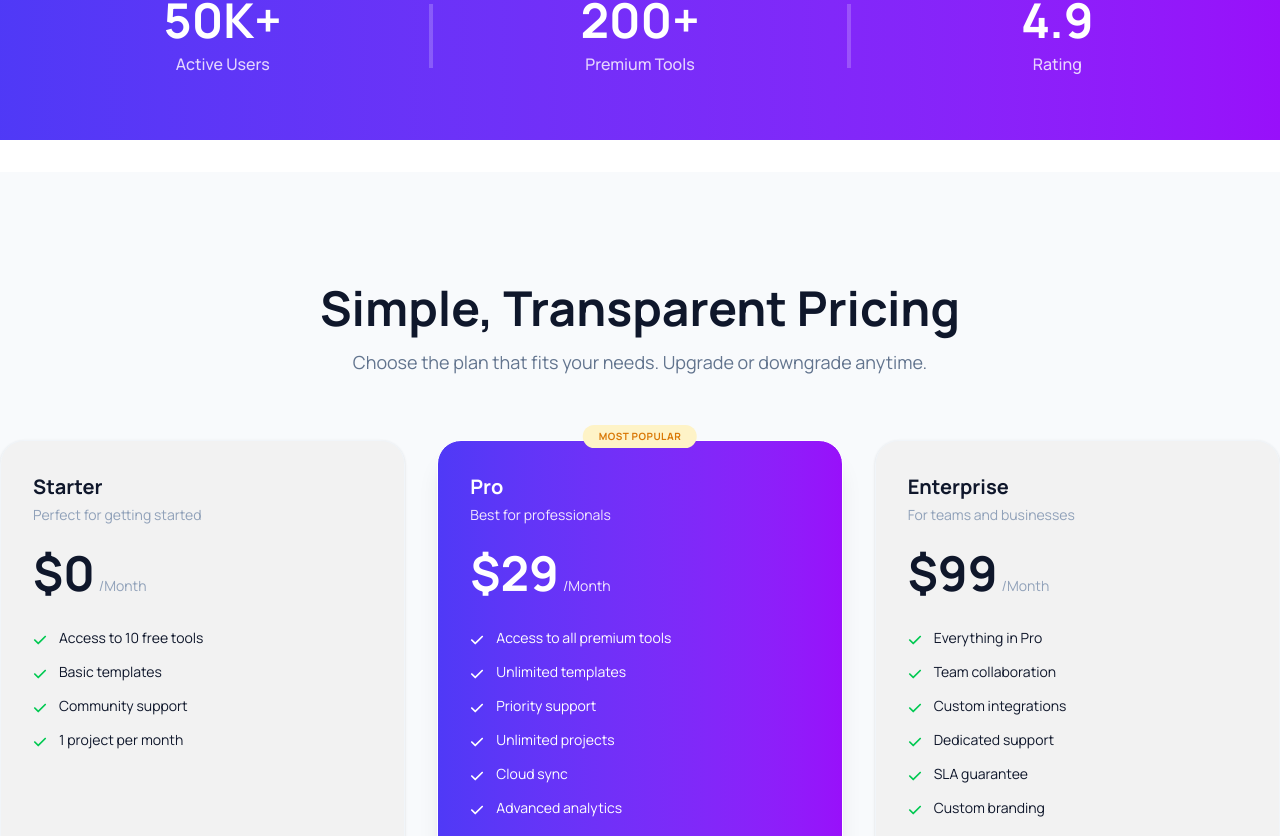
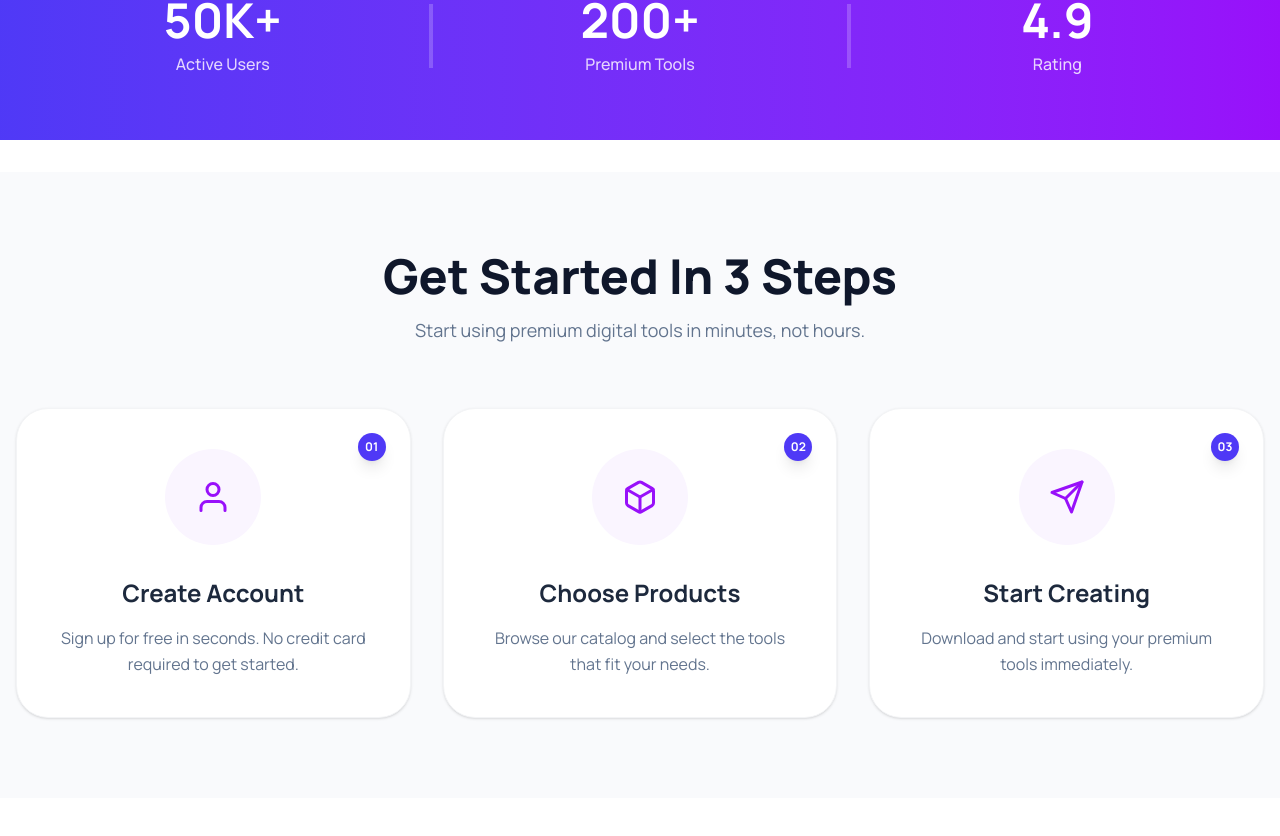
Before and after one commit to mosharof-dev/digitools-marketplace, a React (Vite) app: page / in a window 1280 px wide. Shown: the part 884-1720 px from the top of the page. Built offline with nearby package versions, Linux system fonts and the light colour scheme.

Commit message:
Step Card Section Complete

```diff
--- a/src/App.jsx
+++ b/src/App.jsx
@@ -7,6 +7,7 @@ import Stats from './Components/Banner/Stats'
 import Footer from './Components/Footer/Footer'
 import CTA from './Components/CTA/CTA'
 import Pricing from './Components/PricingCard/Pricing'
+import StepCard from './Components/StepsSection/StepCard '
 
 function App() {
 
@@ -19,6 +20,8 @@ function App() {
      {/* Banner Section */}
      <Banner></Banner>
      <Stats></Stats>
+
+  <StepCard></StepCard>
   {/* Pricing Card */}
   <Pricing></Pricing>
   {/* CTA Section  */}
--- a/src/Components/PricingCard/Pricing.jsx
+++ b/src/Components/PricingCard/Pricing.jsx
@@ -30,7 +30,7 @@ const Pricing = () => {
   ];
 
   return (
-    <section className="bg-[#F8FAFC] py-20 lg:py-28">
+    <section className="bg-[#FFFFFF] py-20 lg:py-28">
       <div className="container mx-auto px-6 lg:px-0">
 
         {/* Header Content */}
--- /dev/null
+++ b/src/Components/StepsSection/StepCard .jsx
@@ -0,0 +1,71 @@
+import React from 'react';
+import { FiUser, FiBox, FiSend } from "react-icons/fi"; // Lucide icons or similar
+
+const StepCard = () => {
+  const steps = [
+    {
+      id: "01",
+      title: "Create Account",
+      description: "Sign up for free in seconds. No credit card required to get started.",
+      icon: <FiUser className="text-4xl text-purple-600" />,
+    },
+    {
+      id: "02",
+      title: "Choose Products",
+      description: "Browse our catalog and select the tools that fit your needs.",
+      icon: <FiBox className="text-4xl text-purple-600" />,
+    },
+    {
+      id: "03",
+      title: "Start Creating",
+      description: "Download and start using your premium tools immediately.",
+      icon: <FiSend className="text-4xl text-purple-600" />,
+    },
+  ];
+
+  return (
+    <section className="bg-[#F9FAFC] py-20 px-4">
+      <div className="container mx-auto">
+        {/* --- Header --- */}
+        <div className="text-center mb-16 space-y-4">
+          <h2 className="text-3xl lg:text-5xl font-extrabold text-slate-900">
+            Get Started In 3 Steps
+          </h2>
+          <p className="text-slate-500 text-lg">
+            Start using premium digital tools in minutes, not hours.
+          </p>
+        </div>
+
+        {/* --- Cards Grid --- */}
+        <div className="grid grid-cols-1 md:grid-cols-2 lg:grid-cols-3 gap-8">
+          {steps.map((step) => (
+            <div
+              key={step.id}
+              className="relative bg-white border border-gray-100 p-10 rounded-4xl shadow-sm hover:shadow-md transition-shadow flex flex-col items-center text-center group"
+            >
+              {/* Floating Number (Absolute Positioning) */}
+              <div className="absolute top-6 right-6 bg-indigo-600 text-white text-xs font-bold h-7 w-7 flex items-center justify-center rounded-full shadow-lg group-hover:scale-110 transition-transform">
+                {step.id}
+              </div>
+
+              {/* Icon Circle */}
+              <div className="w-24 h-24 bg-purple-50 rounded-full flex items-center justify-center mb-8 group-hover:bg-purple-100 transition-colors">
+                {step.icon}
+              </div>
+
+              {/* Content */}
+              <h3 className="text-2xl font-bold text-slate-800 mb-4">
+                {step.title}
+              </h3>
+              <p className="text-slate-500 leading-relaxed">
+                {step.description}
+              </p>
+            </div>
+          ))}
+        </div>
+      </div>
+    </section>
+  );
+};
+
+export default StepCard;
```
